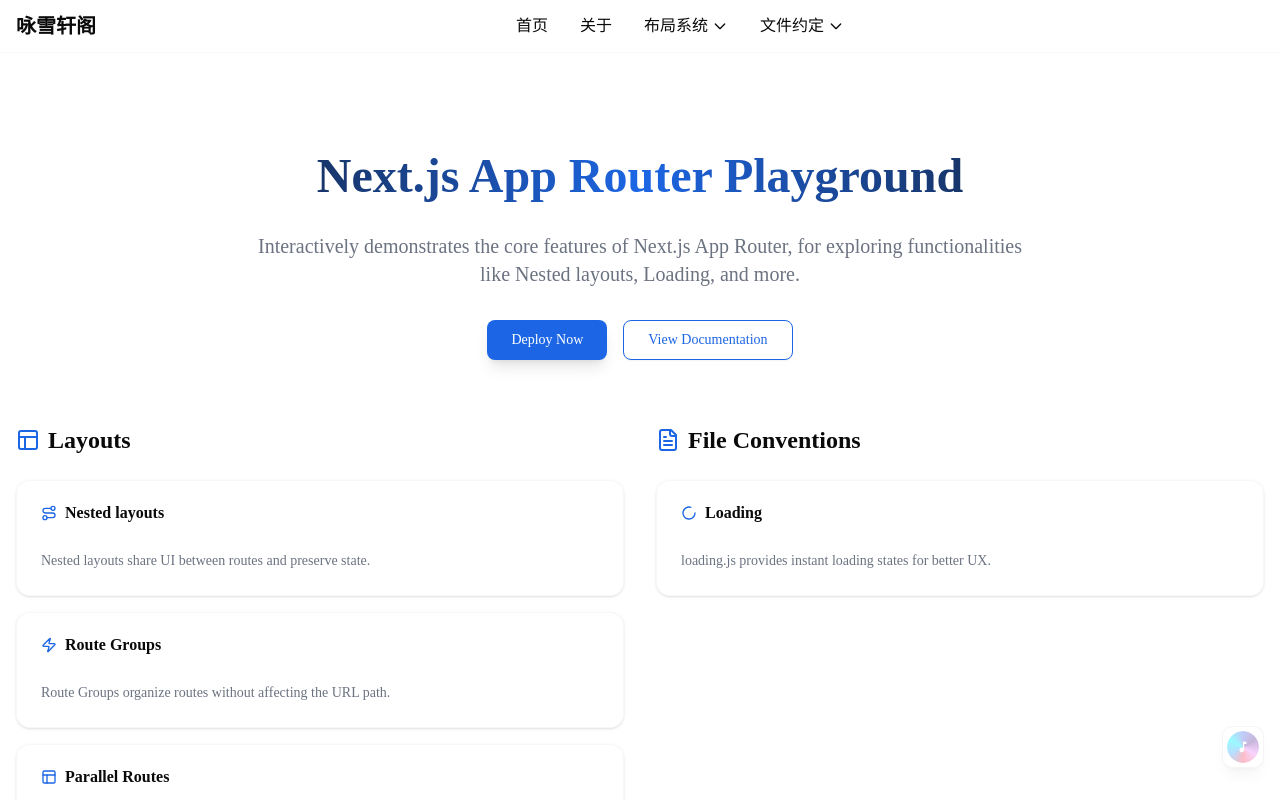
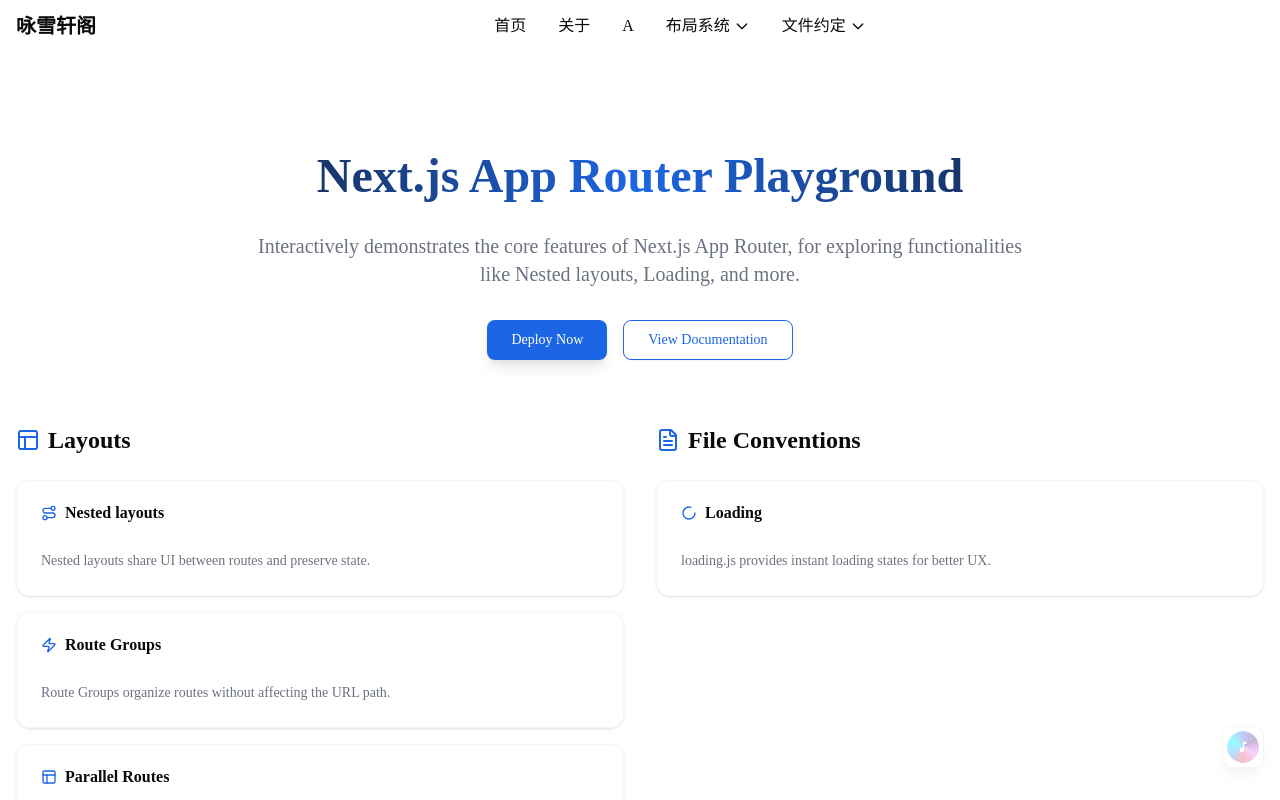
Before and after one commit to weiyuhl/next-app-router, a Next.js app: page / in a window 1280 px wide. Shown: the top 800 px of the page. Built offline with nearby package versions, Linux system fonts and the light colour scheme.

Commit message:
添加导航菜单项和音乐文件：新增A菜单链接到代码截图页面，添加l.wav音乐到播放器

```diff
--- a/src/components/Header.tsx
+++ b/src/components/Header.tsx
@@ -39,6 +39,7 @@
   const staticLinks = [
     { href: "/", label: "首页" },
     { href: "/about", label: "关于" },
+    { href: "/code-snap", label: "A" },
   ];
 
   const navigationGroups = [
--- a/src/components/MusicPlayer.tsx
+++ b/src/components/MusicPlayer.tsx
@@ -12,6 +12,10 @@
   {
     id: 1,
     src: '/xg.wav'
+  },
+  {
+    id: 2,
+    src: '/l.wav'
   }
 ];
 
```
Also changed, not shown: 1 other file (tests, documents, lock files or other folders).
